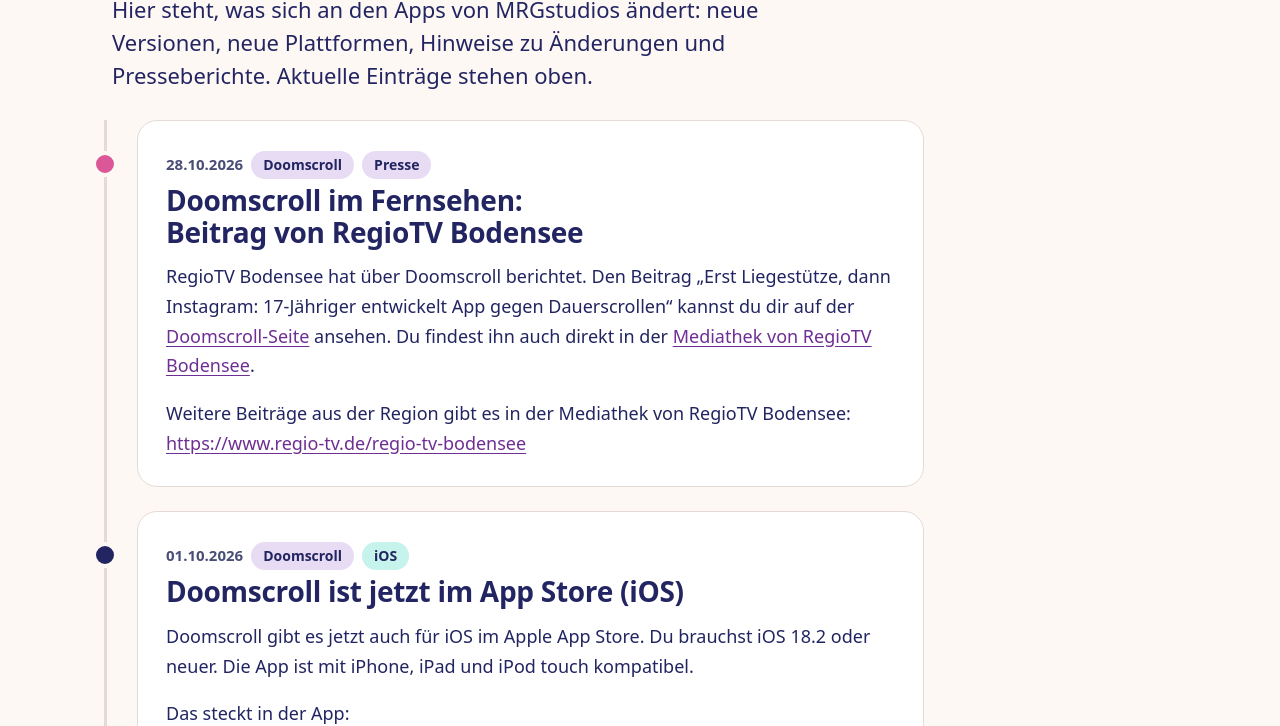
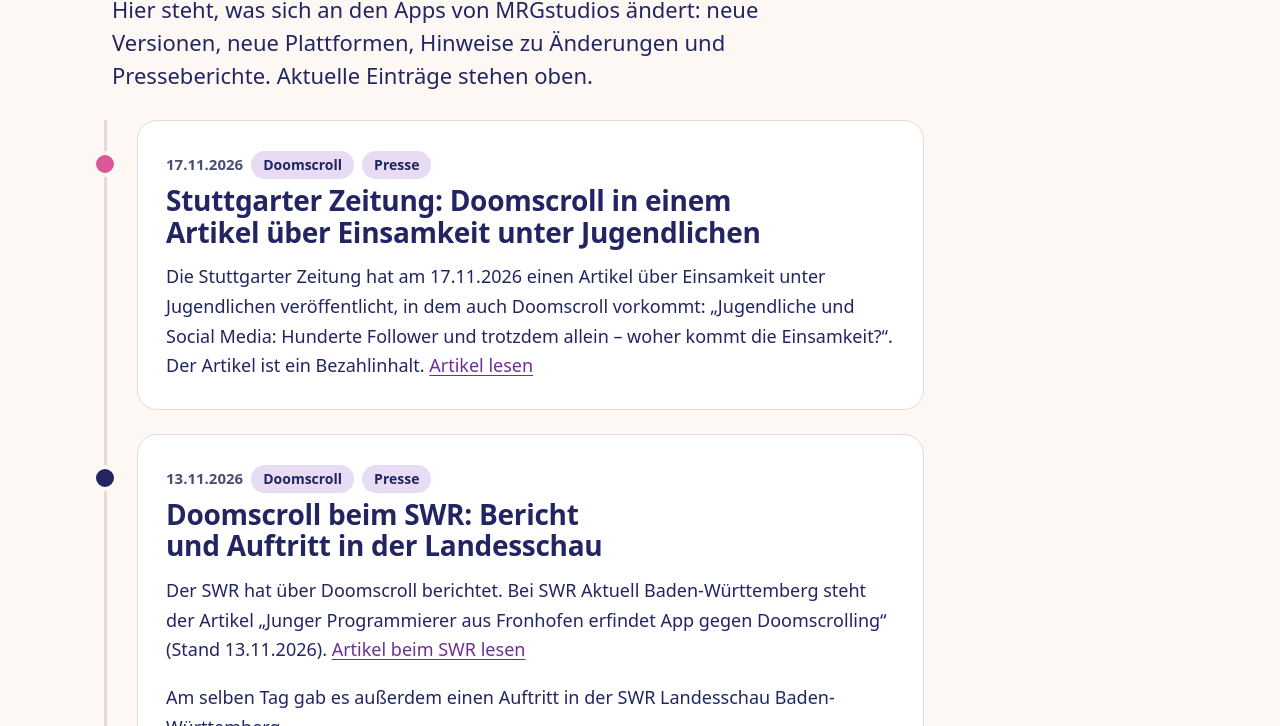
Before and after one commit to mrGunGunPI/Websites, a plain HTML site: page docs/neues/index.html in a window 1280 px wide. Shown: the part 226-952 px from the top of the page. Drawn offline with Linux system fonts and the light colour scheme.

Commit message:
Webseite: Veroeffentlichung 3cbb29d55d27 (2 Dateien)

```diff
--- a/docs/neues/index.html
+++ b/docs/neues/index.html
@@ -58,6 +58,23 @@
 </header>
 
 <ol class="updates">
+<!--updates-presse-start-->
+<li class="update">
+<p class="update-date"><time datetime="2026-11-17">17.11.2026</time><span class="tag">Doomscroll</span><span class="tag">Presse</span></p>
+<h2>Stuttgarter Zeitung: Doomscroll in einem Artikel über Einsamkeit unter Jugendlichen</h2>
+<div class="prose">
+<p>Die Stuttgarter Zeitung hat am 17.11.2026 einen Artikel über Einsamkeit unter Jugendlichen veröffentlicht, in dem auch Doomscroll vorkommt: „Jugendliche und Social Media: Hunderte Follower und trotzdem allein – woher kommt die Einsamkeit?“. Der Artikel ist ein Bezahlinhalt. <a href="https://www.stuttgarter-zeitung.de/lokales/baden-wuerttemberg/jugendliche-und-social-media-hunderte-follower-und-trotzdem-allein-woher-kommt-die-einsamkeit-79700596.html" rel="noopener">Artikel lesen</a></p>
+</div>
+</li>
+<li class="update">
+<p class="update-date"><time datetime="2026-11-13">13.11.2026</time><span class="tag">Doomscroll</span><span class="tag">Presse</span></p>
+<h2>Doomscroll beim SWR: Bericht und Auftritt in der Landesschau</h2>
+<div class="prose">
+<p>Der SWR hat über Doomscroll berichtet. Bei SWR Aktuell Baden-Württemberg steht der Artikel „Junger Programmierer aus Fronhofen erfindet App gegen Doomscrolling“ (Stand 13.11.2026). <a href="https://www.swr.de/swraktuell/baden-wuerttemberg/friedrichshafen/junger-mann-aus-fronhofen-erfindet-app-gegen-doomscrolling-100.html" rel="noopener">Artikel beim SWR lesen</a></p>
+<p>Am selben Tag gab es außerdem einen Auftritt in der SWR Landesschau Baden-Württemberg.</p>
+</div>
+</li>
+<!--updates-presse-end-->
 <li class="update">
 <p class="update-date"><time datetime="2026-10-28">28.10.2026</time><span class="tag">Doomscroll</span><span class="tag">Presse</span></p>
 <h2>Doomscroll im Fernsehen: Beitrag von RegioTV Bodensee</h2>
--- a/docs/sitemap.xml
+++ b/docs/sitemap.xml
@@ -26,7 +26,7 @@
   </url>
   <url>
     <loc>https://www.mrgstudios.de/neues/</loc>
-    <lastmod>2026-10-04</lastmod>
+    <lastmod>2026-11-22</lastmod>
   </url>
   <url>
     <loc>https://www.mrgstudios.de/kontakt/</loc>
```
